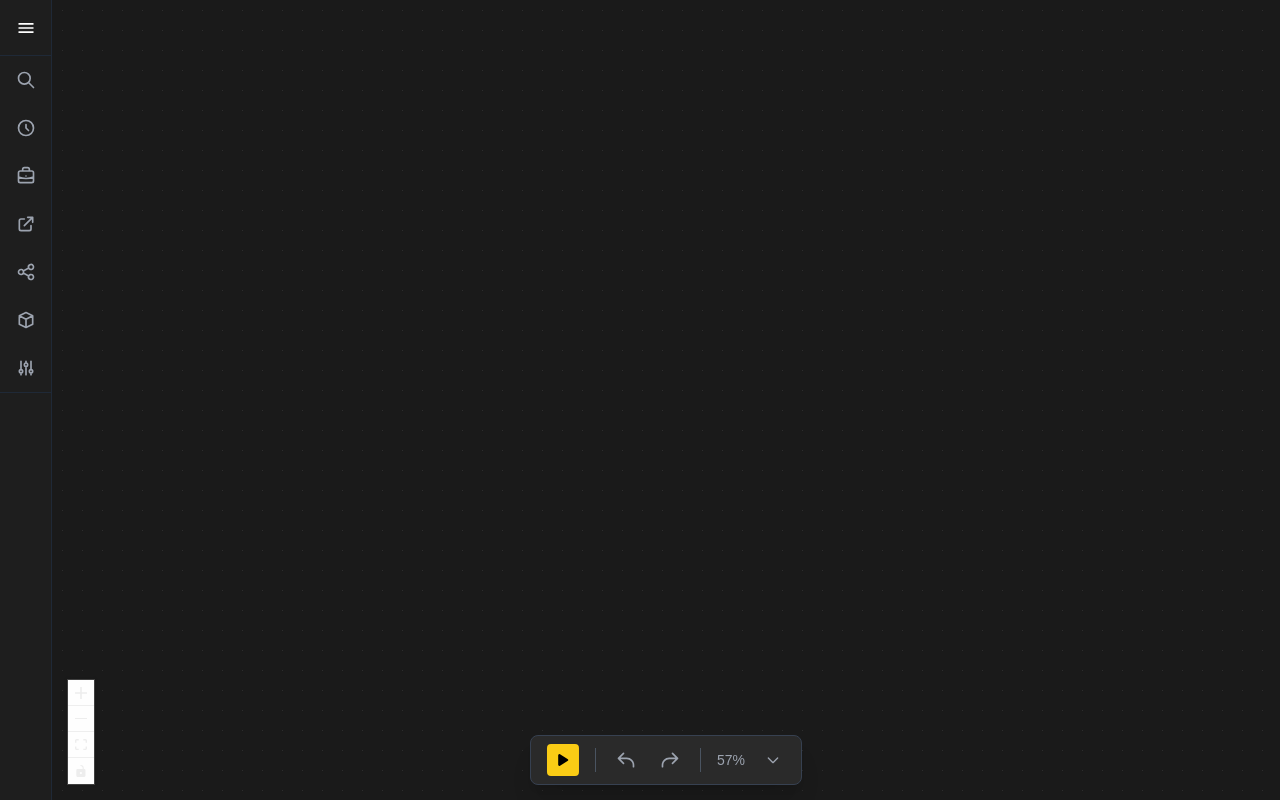
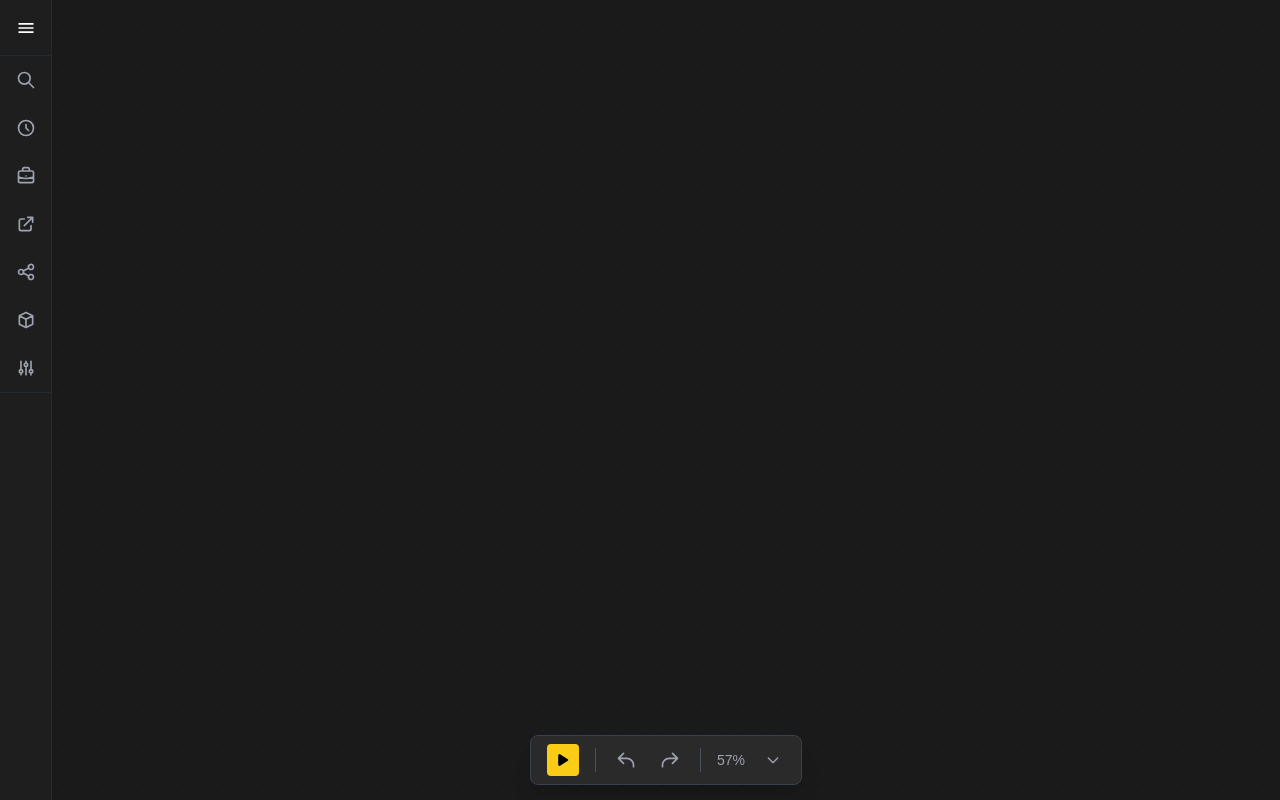
Before and after one commit to The-Phoenics/Assignments, a Next.js app: page /flow in a window 1280 px wide. Built offline with nearby package versions, Linux system fonts and the light colour scheme.

Commit message:
remove the zoom in zoom out controls from workspace

```diff
--- a/app/flow/page.tsx
+++ b/app/flow/page.tsx
@@ -5,7 +5,6 @@ import {
   ReactFlow,
   ReactFlowProvider,
   Background,
-  Controls,
   addEdge,
   useNodesState,
   useEdgesState,
@@ -184,7 +183,6 @@ function FlowCanvas() {
           color="#333333"
           className="bg-[#1a1a1a]"
         />
-        <Controls className="bg-[#2a2a2a] border border-gray-700" />
 
         {/* Bottom Toolbar */}
         <Panel position="bottom-center" className="mb-4">
```
